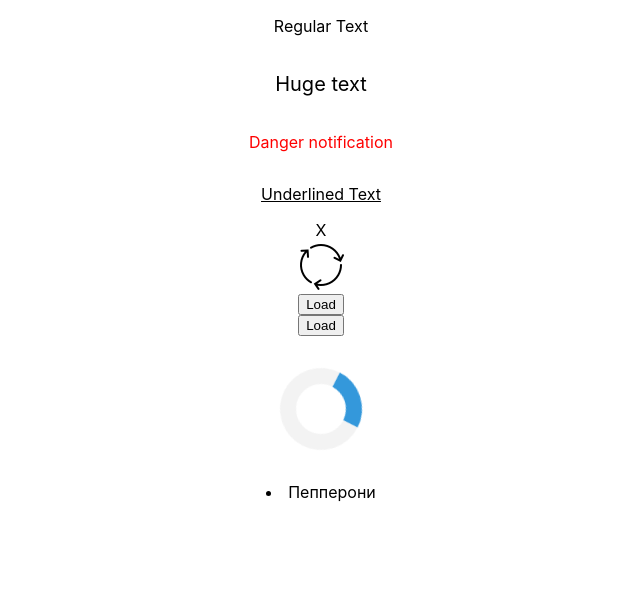
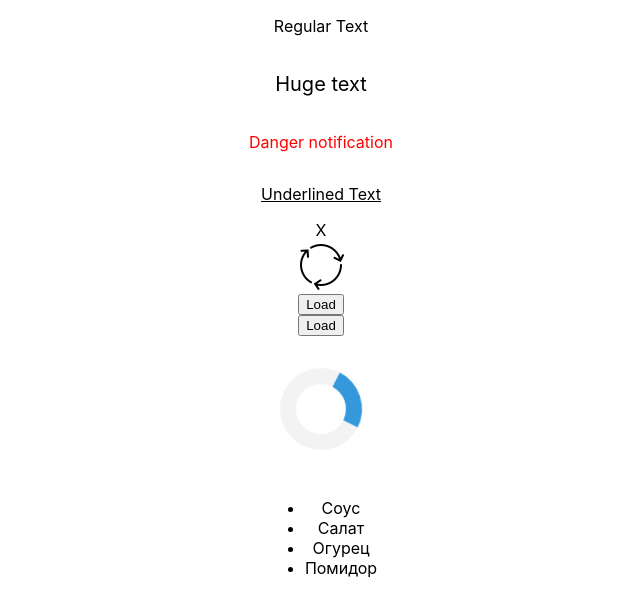
Before and after one commit to olgashumilova/react-hw, a React (Create React App) app in the folder reacthw/: page / in a window 1280 px wide. Both pictures are taken after a click on the button "Ингридиенты". Shown: the top 616 px of the page, without its empty margins (319-959 px from the left). Built offline with nearby package versions, Linux system fonts and the light colour scheme.

Commit message:
fix: fix Ex6

```diff
--- a/reacthw/src/components/Ex6-26.02/index.js
+++ b/reacthw/src/components/Ex6-26.02/index.js
@@ -5,6 +5,8 @@ class Ex6 extends React.Component {
     state = {
         visible: true
     }
+
+    ingredients = ['Соус', 'Салат', 'Огурец', 'Помидор']
 
     change = () => {
 
@@ -18,7 +20,12 @@ class Ex6 extends React.Component {
 
     render () {
         return (
-            this.state.visible === true ? (<button onClick = {this.change}>Ингридиенты</button>) : (<li onClick = {this.change}>Пепперони</li>)
+            this.state.visible === true ?
+                (<button onClick = {this.change}>Ингридиенты</button>)
+            :
+                (<ul onClick = {this.change}>
+                    {this.ingredients.map((item) => <li> {item} </li>)}
+                </ul>)
         )
     }
 }
```
